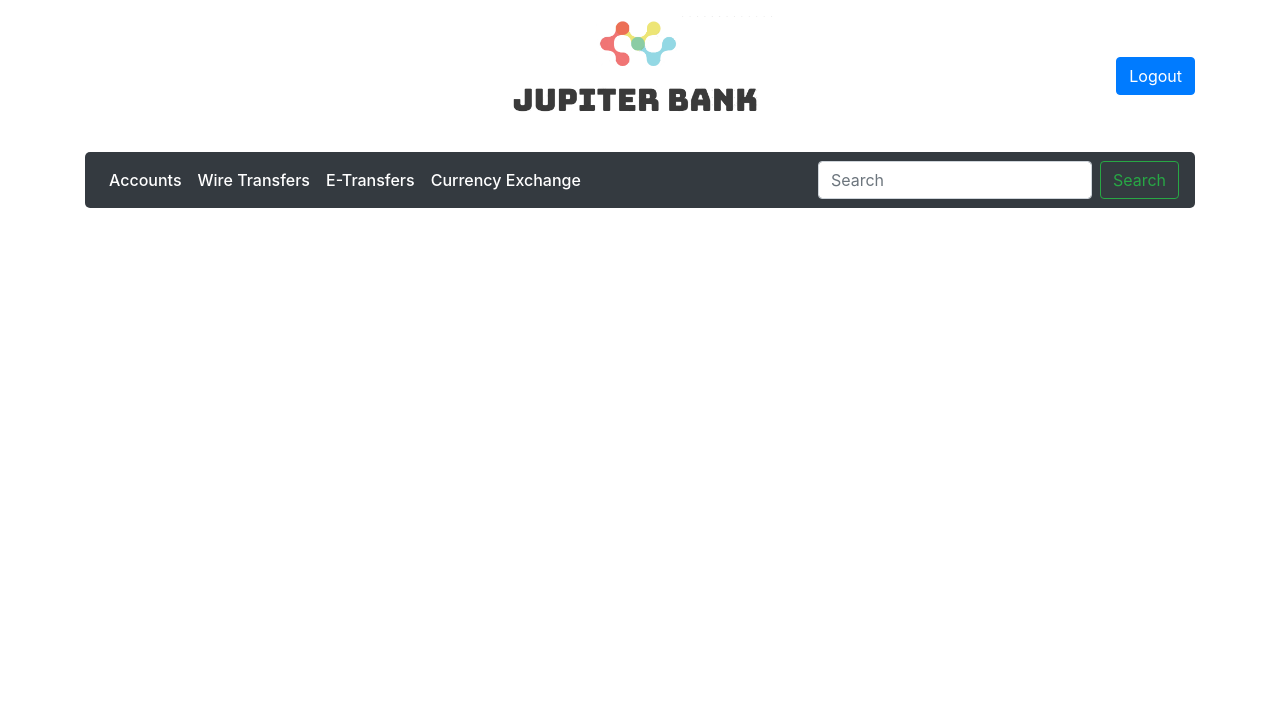
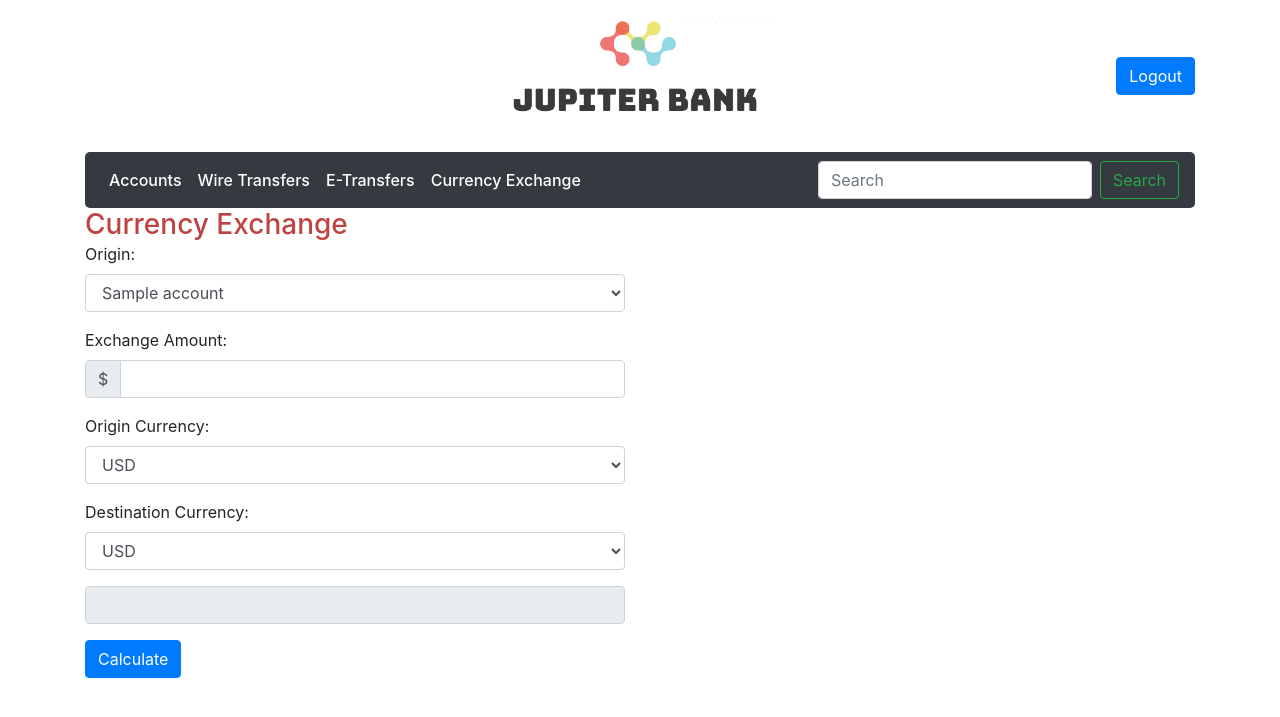
Before and after one commit to AntonNiko/BankProject, a Django app: template publicbanking/templates/publicbanking/currency_exchange.html in a window 1280 px wide. Shown: the top 717 px of the page. Run offline with Django 3.2, Linux system fonts and the light colour scheme; the template is opened without the code that fills it: most values are stand-ins (such as "Sample title", 1, 10 or a date in 2020); some libraries are stand-ins or nearby versions.

Commit message:
Added information request form to publicbanking/currency_exchange/

```diff
--- a/publicbanking/templates/publicbanking/account.html
+++ b/publicbanking/templates/publicbanking/account.html
@@ -94,7 +94,9 @@
 
 	  <div class="row mb-2" style="padding-top: 10px;">
 		<div class="col-12">
-			<a class="btn btn-primary" href="/publicbanking/" role="button">Return to Accounts</a>
+			<a class="btn btn-primary" href="/publicbanking/" role="button">
+			Return to Accounts
+			</a>
 		</div>
 	  </div>
 
--- a/publicbanking/templates/publicbanking/accounts_overview.html
+++ b/publicbanking/templates/publicbanking/accounts_overview.html
@@ -75,7 +75,8 @@
 		  </div>
 	  </nav>
 
-
+	  <div class="row mb-2" style="padding-top: 10px;">
+	    <div class="col-12">
 		  {% if messages %}
 			{% for message in messages %}
 				{% if message.tags == "error" %}
@@ -89,9 +90,6 @@
 				{% endif %}
 			{% endfor %}
 		  {% endif %}
-
-	  <div class="row mb-2" style="padding-top: 10px;">
-	    <div class="col-12">
 		  <div class="card" style="width: 18rem;">
 			  <div class="card-body">
 				<h3 class="card-title red-title">Accounts</h3>
--- a/publicbanking/templates/publicbanking/currency_exchange.html
+++ b/publicbanking/templates/publicbanking/currency_exchange.html
@@ -76,6 +76,57 @@
 	  </nav>
 
 	  <div class="row mb-2">
+	  		<div class="col-6">
+				<h3 class="mb-0 red-title">Currency Exchange</h3>
+				<div>
+					{% csrf_token %}
+					<div class="form-group">
+						<label for="request_origin">Origin:</label>
+						<select class="form-control" id="request_origin" name="request_origin">
+						  {% for account in account_choices %}
+						  <option value="{{ account.account_number }}">{{ account }}</option>
+						  {% endfor %}
+						</select>
+					</div>
+					<div class="form-group">
+						<label for="request_amount">Exchange Amount:</label>
+						<div class="input-group mb-2">
+						<div class="input-group-prepend">
+						  <div class="input-group-text">$</div>
+						</div>
+						<input type="text" class="form-control" id="request_amount" name="request_amount">
+						</div>
+					</div>
+					<div class="form-group">
+						<label for="request_origin">Origin Currency:</label>
+						<select class="form-control" id="origin_currency" name="request_origin">
+						  {% for currency in currencies %}
+						  <option value="{{currency}}">{{ currency }}</option>
+						  {% endfor %}
+						</select>
+					</div>
+					<div class="form-group">
+						<label for="request_origin">Destination Currency:</label>
+						<select class="form-control" id="destination_currency" name="request_origin">
+						  {% for currency in currencies %}
+						  <option value="{{currency}}">{{ currency }}</option>
+						  {% endfor %}
+						</select>
+					</div>
+					<div class="form-group">
+						<input type="text" class="form-control" id="request_amount" name="request_amount" disabled>
+					</div>
+					<button type="submit" id="exchange_calculate_button" class="btn btn-primary">Calculate</button>
+				</div>
+				<script>
+					$("#exchange_calculate_button").click(function(){
+						request_amount = $("#request_amount").val();
+						origin_currency = $("#origin_currency").val();
+						destination_currency = $("#destination_currency").val();
+
+					});
+				</script>
+			</div>
 	  </div>
 </div>
 </body>
--- a/publicbanking/templates/publicbanking/index.html
+++ b/publicbanking/templates/publicbanking/index.html
@@ -79,7 +79,7 @@
 		  </div>
 	  </nav>
 
-      <div class="jumbotron p-3 p-md-5 text-white rounded bg-dark" style="background-color: #298aec">
+      <div class="jumbotron p-3 p-md-5 text-white" style="background-color: #1f9a45; border-radius: 0;">
         <div class="col-md-6 px-0">
           <h1 class="display-4">Jupiter Bank</h1>
           <p class="lead my-3">Secure your funds. Simply, and Rapidly.</p>
```
Also changed, not shown: publicbanking/views.py (+26 -7 lines), db.sqlite3. Lines whose indentation alone changed are shown as unchanged.
